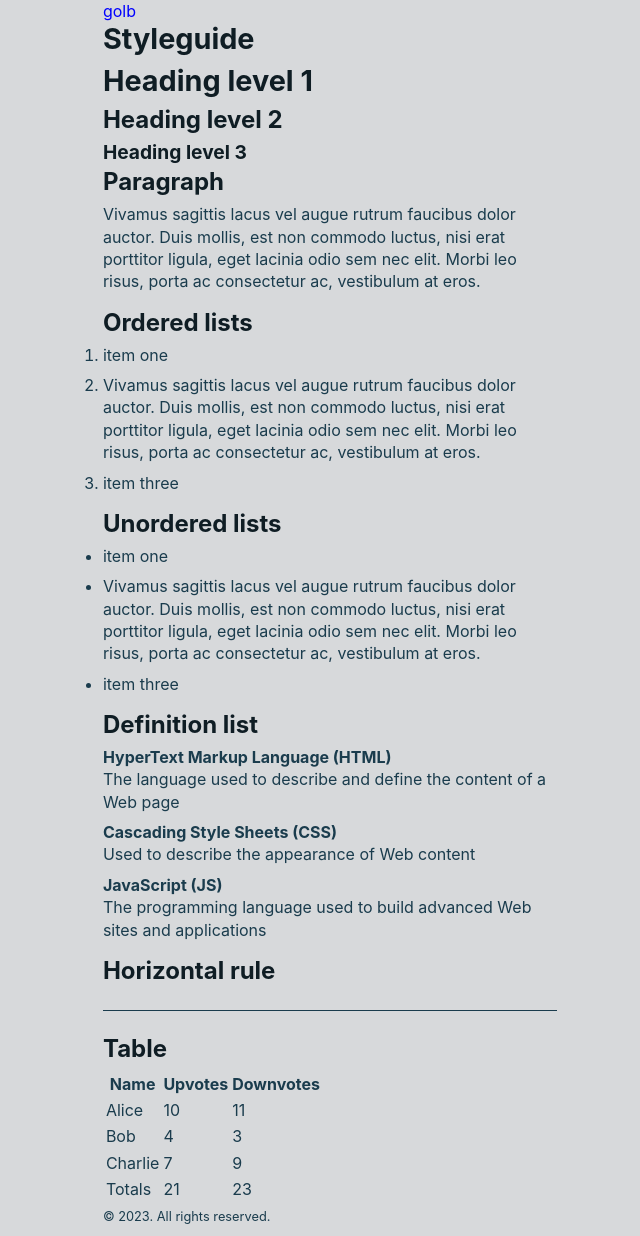
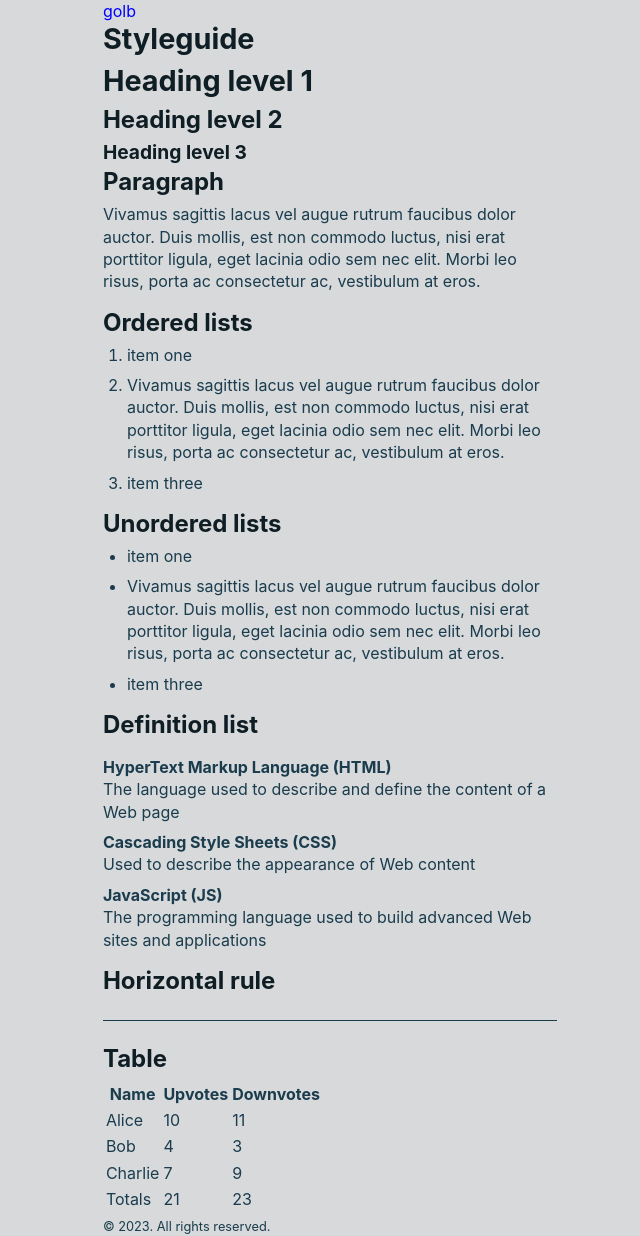
Before and after one commit to aflim/golb, a Jekyll site: the page built from styleguide.md, in a window 1280 px wide. Shown: the whole page, without its empty margins (310-950 px from the left). Built offline with Jekyll 4.4.1, drawn with Linux system fonts in a browser that asks for light colours.

Commit message:
Update stylesheet.css

```diff
--- a/assets/stylesheet.css
+++ b/assets/stylesheet.css
@@ -161,11 +161,13 @@ p {
   margin-block-end: 1em;
 }
 
-ul, ol, dl {
+ul,
+ol {
   margin-block-start: 0;
   margin-block-end: 1em;
-  padding-inline-start: 0;
+  padding-inline-start: var(--spacer-2);
 }
+
 
 ul li,
 ol li {
```
